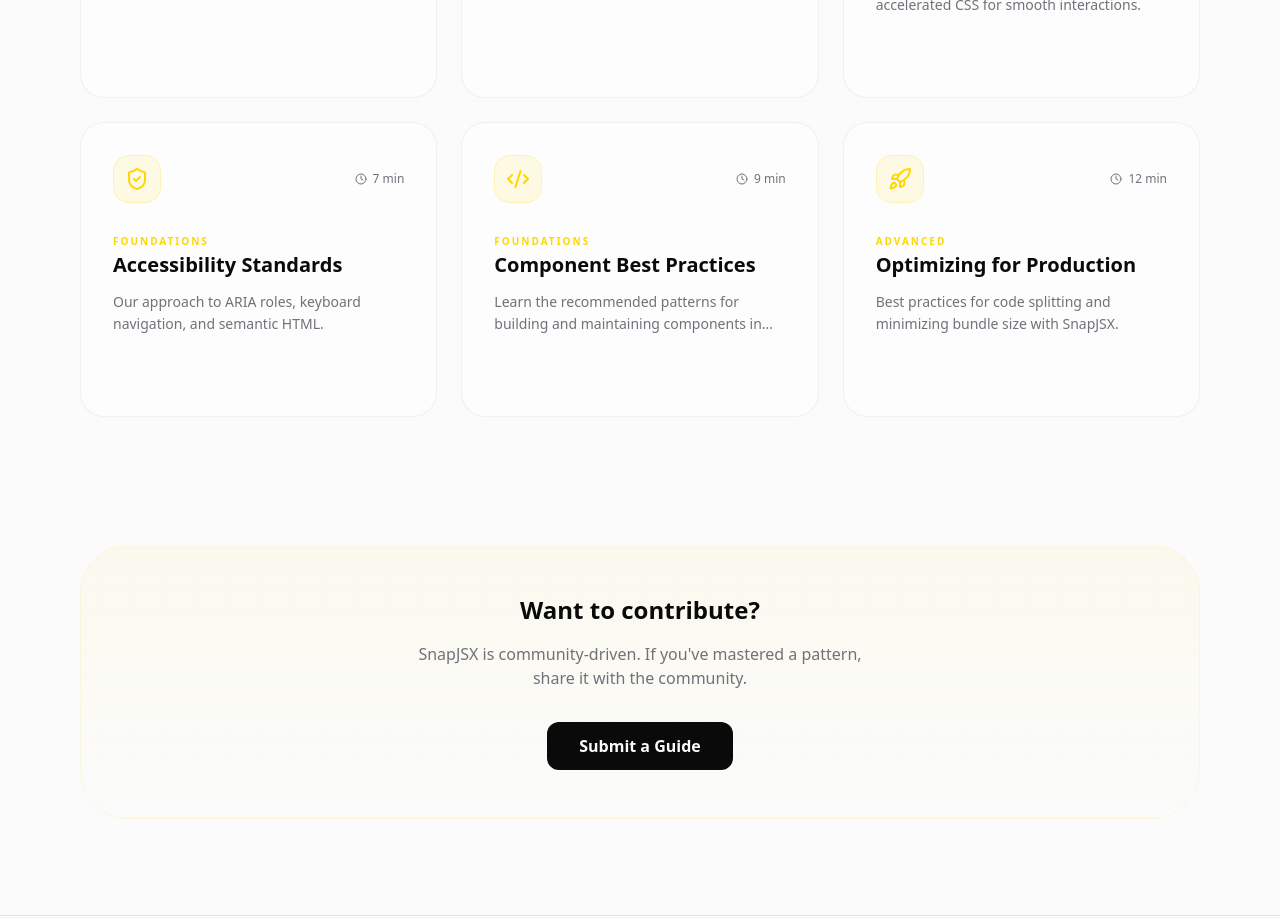
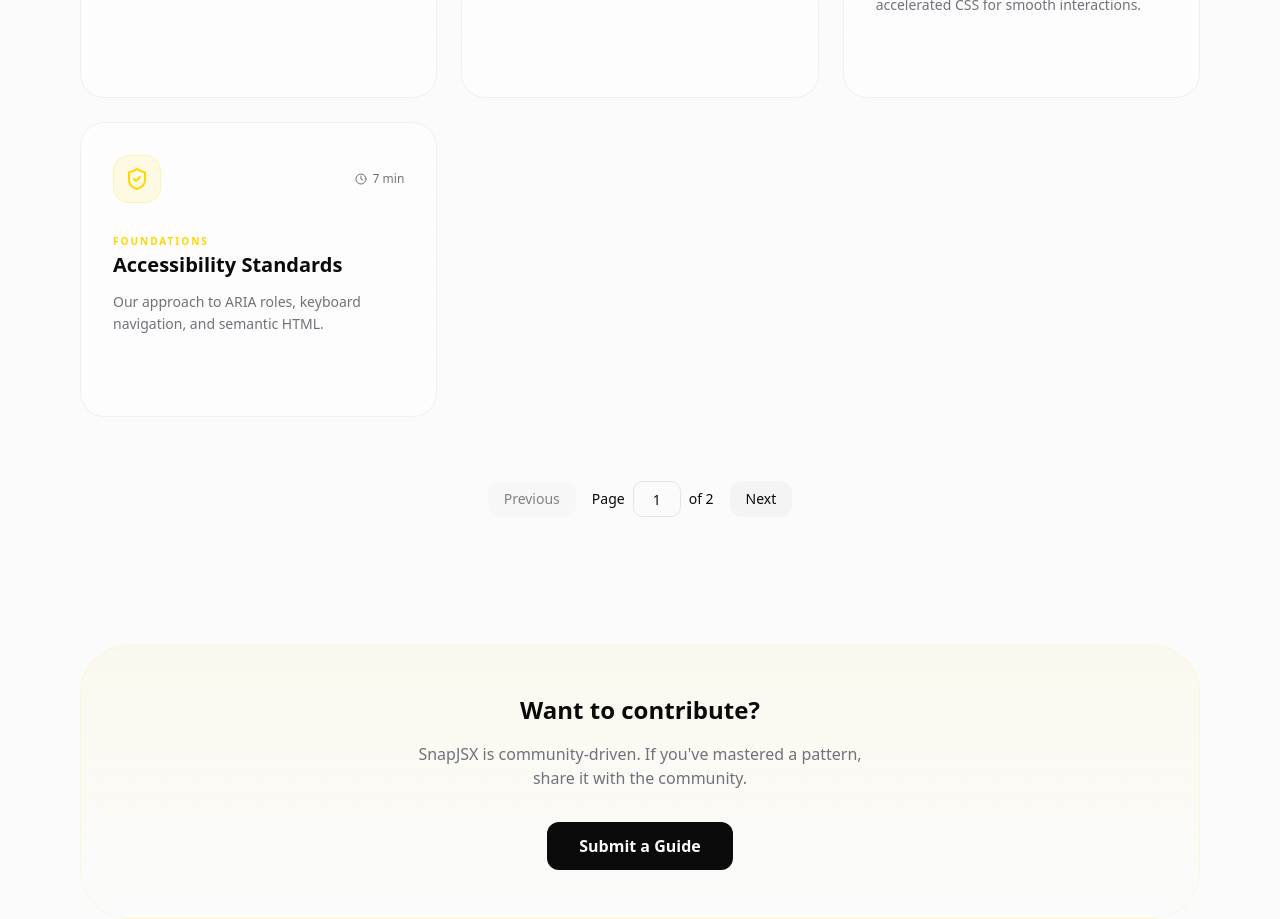
Before and after one commit to Gladiarn/SnapJSX, a Next.js app: page /guide in a window 1280 px wide. Shown: the part 1180-2099 px from the top of the page. Built offline with nearby package versions, Linux system fonts and the light colour scheme.

Commit message:
chore(pagination): lower itemsPerPage to 4 for testing visibility

```diff
--- a/src/app/components/components-page-client.tsx
+++ b/src/app/components/components-page-client.tsx
@@ -13,7 +13,7 @@ export function ComponentsPageClient() {
   const [isMoreOpen, setIsMoreOpen] = useState(false);
   const [currentPage, setCurrentPage] = useState(1);
   const [inputValue, setInputValue] = useState("1");
-  const itemsPerPage = 9;
+  const itemsPerPage = 4;
   const moreRef = useRef<HTMLDivElement>(null);
 
   // Flatten RegistryHub into a single list of components
--- a/src/app/guide/guide-page-client.tsx
+++ b/src/app/guide/guide-page-client.tsx
@@ -13,7 +13,7 @@ export function GuidePageClient() {
   const [isMoreOpen, setIsMoreOpen] = useState(false);
   const [currentPage, setCurrentPage] = useState(1);
   const [inputValue, setInputValue] = useState("1");
-  const itemsPerPage = 9;
+  const itemsPerPage = 4;
   const moreRef = useRef<HTMLDivElement>(null);
 
   const featuredGuide = useMemo(() => GUIDES.find((g) => g.featured), []);
```
